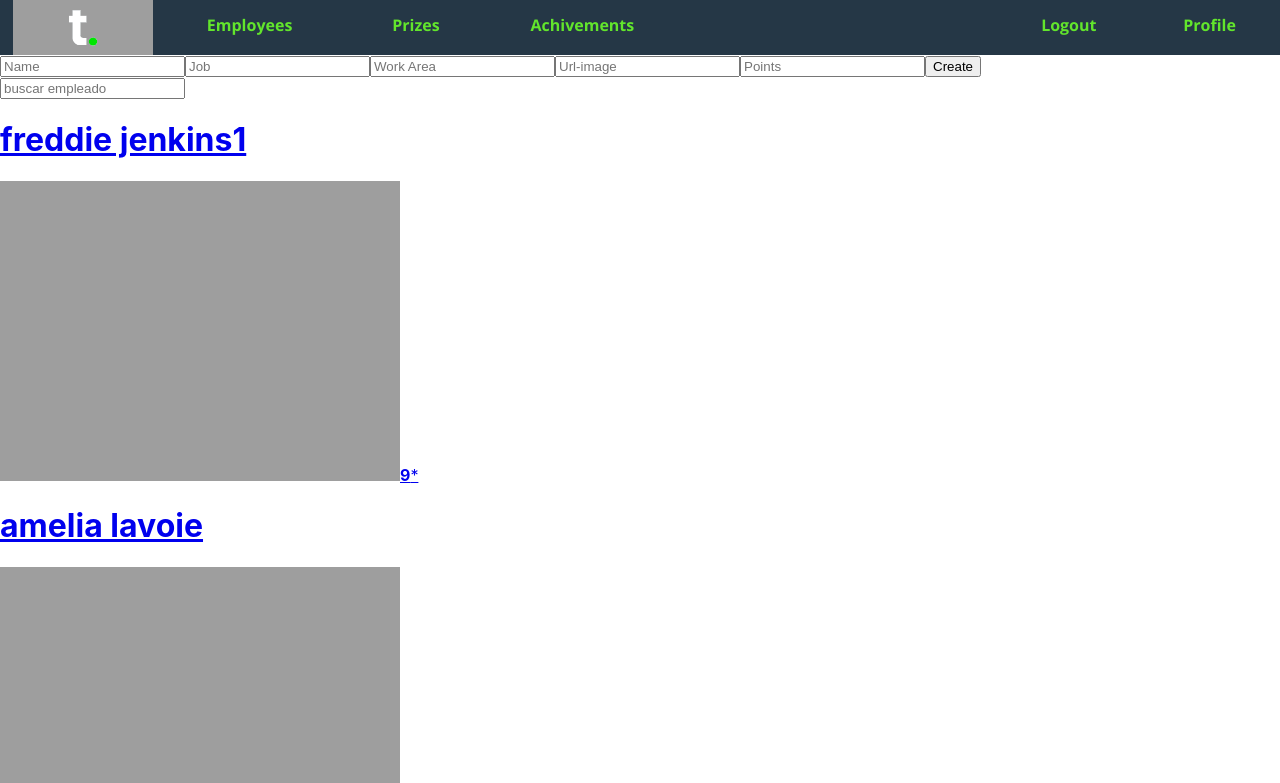
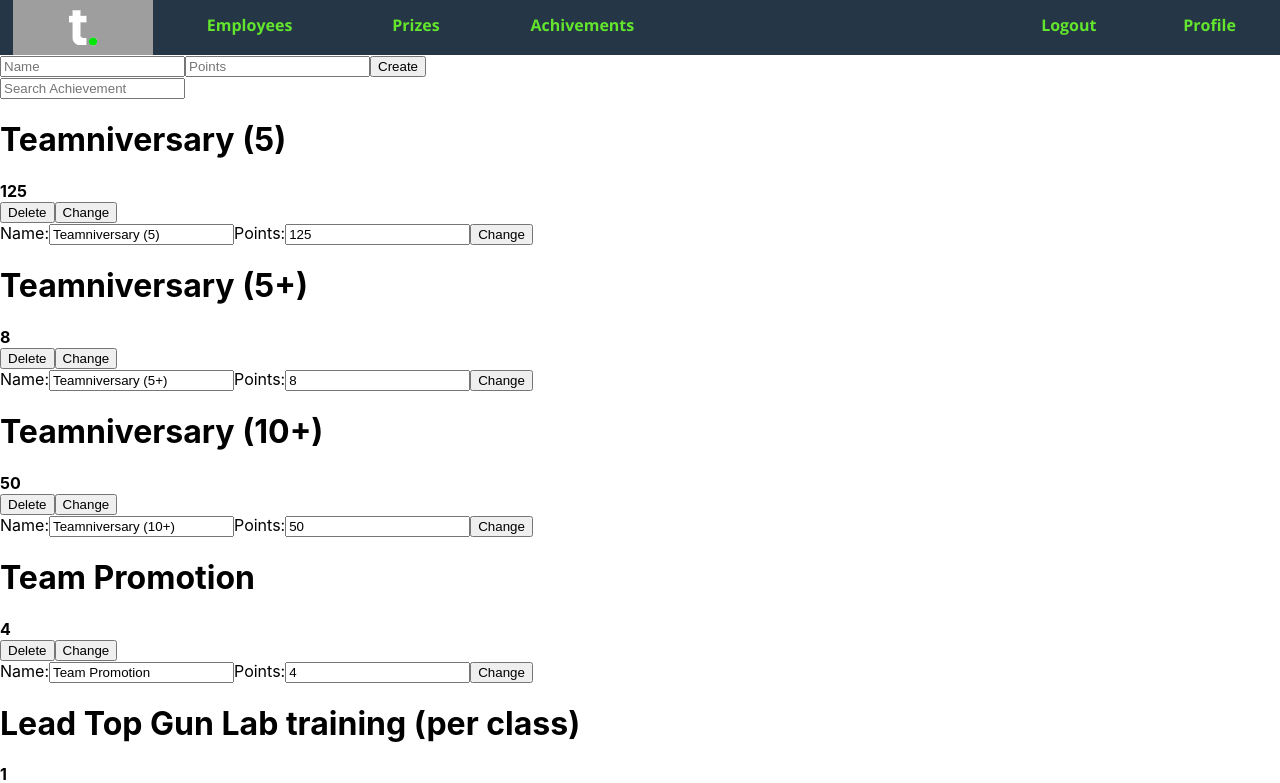
Before and after one commit to sebascasta97/TeamFinal, a React (Create React App) app: page /#/achievements in a window 1280 px wide. Before the commit this address led to /#/employees. Shown: the top 783 px of the page. Built offline with nearby package versions, Linux system fonts and the light colour scheme; data requests are answered from the project's data file; grey boxes are pictures that could not be loaded.

Commit message:
funcion DetailsPrizeEmployee sin completar

```diff
--- a/db.json
+++ b/db.json
@@ -124,24 +124,24 @@
   "prizes": [
     {
       "name": "Spa day",
-      "imgUrl": "https://top-gun-lab-images.s3-sa-east-1.amazonaws.com/spa.png",
+      "imgUrl": "https://top-gun-lab-images.s3-sa-east-1.amazonaws.com/hotel.png",
       "description": "asfasfsafdg",
       "points": "12",
       "id": 2
     },
     {
-      "id": 3,
-      "name": "Earbugs",
-      "points": 3,
-      "imgSrc": "https://top-gun-lab-images.s3-sa-east-1.amazonaws.com/earbugs.png",
-      "description": "Lorem ipsum dolor sit amet consectetur adipisicing elit. Nobis iusto voluptas earum maiores quisquam ipsum"
+      "name": "Earbug",
+      "imgUrl": "https://top-gun-lab-images.s3-sa-east-1.amazonaws.com/earbugs.png",
+      "description": "Lorem ipsum dolor sit amet consectetur adipisicing elit. Nobis iusto voluptas earum maiores quisquam ipsum",
+      "points": "3",
+      "id": 3
     },
     {
-      "id": 4,
       "name": "Hotel night",
-      "points": 3,
-      "imgSrc": "https://top-gun-lab-images.s3-sa-east-1.amazonaws.com/hotel.png",
-      "description": "Lorem ipsum dolor sit amet consectetur adipisicing elit. Nobis iusto voluptas earum maiores quisquam ipsum"
+      "imgUrl": "https://top-gun-lab-images.s3-sa-east-1.amazonaws.com/hotel.png",
+      "description": "Lorem ipsum dolor sit amet consectetur adipisicing elit. Nobis iusto voluptas earum maiores quisquam ipsum",
+      "points": "3",
+      "id": 4
     },
     {
       "id": 5,
@@ -159,9 +159,9 @@
     },
     {
       "name": "League of Legends",
-      "description": "No-Disponible.jpg",
-      "imgUrl": "213",
-      "points": "zsfasgf",
+      "imgUrl": "https://top-gun-lab-images.s3-sa-east-1.amazonaws.com/hotel.png",
+      "description": "Un juego",
+      "points": "150",
       "id": 7
     },
     {
@@ -174,8 +174,8 @@
   ],
   "achievements": [
     {
-      "name": "Teamniversary (1)",
-      "points": "10",
+      "name": "Teamniversary (5)",
+      "points": "125",
       "id": 3
     },
     {
--- a/src/Containers/DetailsEmploye.js
+++ b/src/Containers/DetailsEmploye.js
@@ -1,6 +1,9 @@
 import React,{ Component} from 'react';
 import axios from 'axios';
 import { BASE_LOCAL_ENDPOINT } from '../constants';
+import Prize from '../components/Prize';
+import {Link} from 'react-router-dom';
+
 class DetailEmploye extends Component
 {
     constructor(props)
@@ -18,7 +21,12 @@
                 points: ""
 
             },
-            error:""
+            error:"",
+            prizes: {
+                content: [],
+                error: ""
+            },
+            createprizesError: false
 
         }
 
@@ -34,6 +42,8 @@
             this.setState({
                 employe: information.data,
             })
+            console.log("los puntos"+information.data.points);
+            this.getPrizesEmployee(information.data.points);
         })
         .catch(error =>
         {
@@ -47,6 +57,33 @@
 
 
     }
+    getPrizesEmployee=(points)=>
+    {
+        axios.get(`${BASE_LOCAL_ENDPOINT}/prizes`)
+        .then(information => {
+            const arrayPrizes=information.data.sort(function(previous,next)
+            {
+                return previous.points-next.points;
+            })
+            console.log(arrayPrizes.filter(prize => points >=prize.points));
+            this.setState({
+                prizes: {
+                    content: arrayPrizes,
+                    error: ''
+                }
+
+
+            })
+        })
+        .catch(error => {
+            this.setState({
+                prizes: {
+                    error: error.message
+                }
+            })
+        })
+    }
+
 
     changeEmploye=(e,id)=>
     {
@@ -79,20 +116,19 @@
     }
 render()
     {
-        const {
-            employe,
-            error
-        } = this.state;
+        const {prizes,employe,error} = this.state;
 
-        if (error!=="") {
+
+        if (error!=="" || prizes.error!=="") {
             return <div>No se pudo conectar con el servidor: {error}</div>
         }
         return(
             <>
 
+
                  <h1>{employe.name}</h1>
                  <h5>Hired in: xxxxx</h5>
-                 <img src={employe.imgSrc} />
+                 <img src={employe.imgSrc} alt="Img Employee" />
                  <h5>Job: {employe.job}</h5>
                  <h5>Work Area: {employe.area}</h5>
                  <h5>Estrellas:{employe.points}</h5>
@@ -113,6 +149,16 @@
 
                     <button type="submit">Change</button>
                 </form>
+                <h1>Prizes</h1>
+                {
+                    prizes.content.map(({ id, imgSrc, name,points}) => (
+                        <Link key={id} to={`/prizes/${id}`}>
+
+                        <Prize  key={id} imgSrc={imgSrc} name={name} points={points}/>
+                        </Link>
+                    ))
+
+                }
             </>
 
         )
--- a/src/Containers/DetailsPrize.js
+++ b/src/Containers/DetailsPrize.js
@@ -1,7 +1,7 @@
 import React,{ Component} from 'react';
 import {BASE_LOCAL_ENDPOINT} from '../constants';
 import axios from 'axios';
-import {Link,Redirect} from 'react-router-dom';
+//import {Link,Redirect} from 'react-router-dom';
 
 
 class DetailsPrize extends Component
@@ -84,7 +84,7 @@
         return(
             <>
                 <h1>name:{prize.name}</h1>
-                <img src={""+prize.imgSrc}/>
+                <img src={""+prize.imgSrc} alt="Img Prize"/>
                 <p>Description: {""+prize.description}</p>
                 <h5>points: {""+prize.points}</h5>
 
@@ -93,7 +93,7 @@
                     <label>Name:</label>
                     <input defaultValue={prize.name}/>
                     <label>Url-img:</label>
-                    <input defaultValue={prize.imgUrl}/>
+                    <input defaultValue={prize.imgSrc}/>
                     <label>Description:</label>
                     <input defaultValue={prize.description}/>
                     <label>Points:</label>
--- a/src/Containers/ListAchievements.js
+++ b/src/Containers/ListAchievements.js
@@ -98,10 +98,10 @@
                 {console.log(error)}
                 <input name="SearchAchievement" placeholder="Search Achievement"/>
                     {content.map(({ id,name,points }) => (
-                        <div>
-                            <Achievement  key={id}  name={name} points={points}/>
+                        <div key={id}>
+                            <Achievement name={name} points={points}/>
                             <button onClick={()=>this.deleteAchievement(id)}>Delete</button>
-                            <button>Modificar</button>
+                            <button>Change</button>
                             <form  onSubmit={(e)=>this.changeAchievement(e,id)}>
                                 <label>Name:</label>
                                 <input placeholder="Name" defaultValue={name}></input>
--- a/src/Containers/ListEmployees.js
+++ b/src/Containers/ListEmployees.js
@@ -41,9 +41,13 @@
    {
     axios.get(`${BASE_LOCAL_ENDPOINT}/employees`)
     .then(information => {
+        const arrayEmployee=information.data.sort(function(previous,next)
+        {
+            return next.points-previous.points;
+        })
         this.setState({
             employees: {
-                content: information.data,
+                content: arrayEmployee,
                 error: ''
             },
             createEmployeesError: false
@@ -83,6 +87,7 @@
                         <Employee  key={id} imgSrc={imgSrc} name={name} points={points}/>
                         </Link>
                     ))}
+
                 </>
             );
     }
--- a/src/Containers/ListPrizes.js
+++ b/src/Containers/ListPrizes.js
@@ -52,9 +52,13 @@
    {
     axios.get(`${BASE_LOCAL_ENDPOINT}/prizes`)
     .then(information => {
+        const arrayPrizes=information.data.sort(function(previous,next)
+        {
+            return previous.points-next.points;
+        })
         this.setState({
             prizes: {
-                content: information.data,
+                content: arrayPrizes,
                 error: ''
             },
             createprizesError: false
--- a/src/components/Menu.js
+++ b/src/components/Menu.js
@@ -10,7 +10,7 @@
              <ul className="MenuContainer">
                    <Link to={'/'}>
                     <li  className="itemMenu" >
-                        <span className="spanPad"><img id="imgLogo" src={Logo} height="50" width="60"/></span>
+                        <span className="spanPad"><img id="imgLogo" src={Logo} alt="Logo Team international" height="50" width="60"/></span>
                     </li >
                     </Link>
                     <Link to={'/employees'}>
--- a/src/components/Prize.js
+++ b/src/components/Prize.js
@@ -7,7 +7,7 @@
     <>
         <div className='container-prize'>
             <h1>{name}</h1>
-            <img src={imgSrc}/>
+            <img src={imgSrc} alt="Img Prize"/>
             <strong>{points} estrellas</strong>
 
         </div>
--- a/src/components/employee.js
+++ b/src/components/employee.js
@@ -6,7 +6,7 @@
         <>
             <div>
                 <h1>{name}</h1>
-                <img src={imgSrc} alt=""></img>
+                <img src={imgSrc} alt="Img Employe"></img>
                 <strong>{points}</strong>
                 <label>*</label>
             </div>
```
